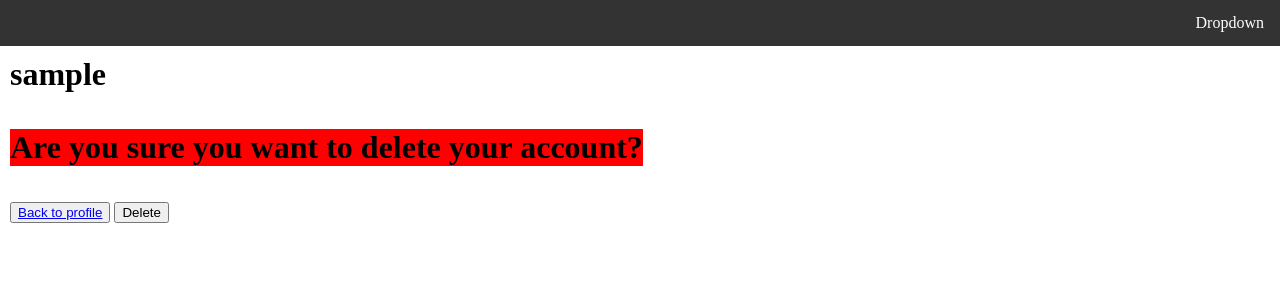
After one commit to wirrexx/fit_jerk, a Django app: page /1/delete in a window 1280 px wide. The commit adds this page. Shown: the top 300 px of the page. Run offline with Django 5.2, Linux system fonts and the light colour scheme; tables that the repository leaves empty hold one stand-in row (values such as "Sample post").

Commit message:
implemented delete function

```diff
--- /dev/null
+++ b/fb/fitbastards/static/delete.css
@@ -0,0 +1,63 @@
+* {
+    margin: 0;
+    box-sizing: border-box;
+}
+
+.navbar {
+    overflow: hidden;
+    background-color: #333;
+}
+
+.navbar h1 {
+    float: left;
+    font-size: 16px;
+    color: white;
+    text-align: center;
+    padding: 14px 16px;
+    text-decoration: none;
+}
+
+.dropdown {
+    float: right;
+}
+
+.dropdown .dropbtn {
+    font-size: 16px;
+    border: none;
+    outline: none;
+    color: white;
+    padding: 14px 16px;
+    background-color: inherit;
+    font-family: inherit;
+    margin: 0;
+}
+
+.dropdown-content {
+    display: none;
+    position: absolute;
+    background-color: #f9f9f9;
+    min-width: 160px;
+    box-shadow: 0px 8px 16px 0px rgba(0, 0, 0, 0.2);
+
+}
+
+.dropdown-content a {
+
+    color: black;
+    padding: 12px 16px;
+    text-decoration: none;
+    display: block;
+    text-align: left;
+}
+
+.dropdown-content a:hover {
+    background-color: #ddd;
+}
+
+.dropdown:hover .dropdown-content {
+    display: block;
+}
+
+.profile {
+    padding: 10px;
+}
--- /dev/null
+++ b/fb/fitbastards/templates/delete.html
@@ -0,0 +1,34 @@
+{% load static %}
+<!DOCTYPE html>
+<html lang="en">
+<head>
+    <meta charset="UTF-8">
+    <meta name="viewport" content="width=device-width, initial-scale=1.0">
+    <link rel="stylesheet" href="{% static 'delete.css' %}">
+    <title>Settings</title>
+</head>
+<body>
+    <div class="navbar">
+        <div class="dropdown">
+            <button class="dropbtn">Dropdown</button>
+            <div class="dropdown-content">
+                <a href="">Settings</a>
+                <a href="{% url 'logout' %}">Logout</a>
+            </div>
+        </div>
+    </div>
+    <div class="profile">
+        <form action="" method=POST>
+            {% csrf_token %}
+            <h1>{{ member.username }}</h1><br><br><h1 style="color: black; background-color: red; width: fit-content;">Are you sure you want to delete your account?</h1>
+            <br><br>
+            <button><a href="{% url 'details' member.id %}">Back to profile</a></button>
+            <input type="submit" value="Delete">
+        </form>
+    </div>
+
+
+
+
+</body>
+</html>
--- a/fb/fitbastards/templates/settings.html
+++ b/fb/fitbastards/templates/settings.html
@@ -31,7 +31,9 @@
             {% csrf_token %}
             {{ profile_pic.as_p }}
             <br><br>
-            <input type="submit" value="Submit">
+            <input type="submit" value="Update">
+            <br><br>
+            <p>Click <a href="{% url 'delete' context.member.id %}">here</a> if you would to delete your account.</p>
         </form>
     </div>
 
--- a/fb/fitbastards/urls.py
+++ b/fb/fitbastards/urls.py
@@ -8,5 +8,6 @@ urlpatterns = [
     path('<int:id>', views.profile_test, name='details'),
     path("logout/", views.member_logout, name="logout"),
     path('<int:id>/settings', views.settings, name='settings'),
-    path('<int:id>/finish', views.workout_finish, name='finish')
+    path('<int:id>/finish', views.workout_finish, name='finish'),
+    path('<int:id>/delete', views.delete, name='delete'),
 ]+ static(settings.MEDIA_URL, document_root=settings.MEDIA_ROOT)
--- a/fb/fitbastards/views.py
+++ b/fb/fitbastards/views.py
@@ -103,5 +103,17 @@ def workout_finish(request, id):
 
     return redirect(reverse('details', kwargs={'id': id}))
 
-def post(request):
-    pass
+def delete(request, id):
+    member = Members.objects.get(id=id)
+    template = loader.get_template('delete.html')
+    context = {
+      'member': member,
+    }
+
+    if request.method == 'POST':
+        dmember = Members.objects.filter(pk=id)
+        dmember.delete()
+
+        return redirect('members')
+
+    return HttpResponse(template.render(context, request))
```
